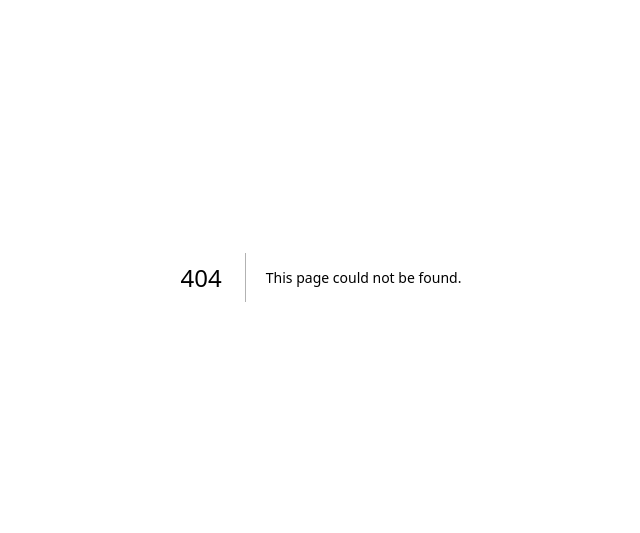
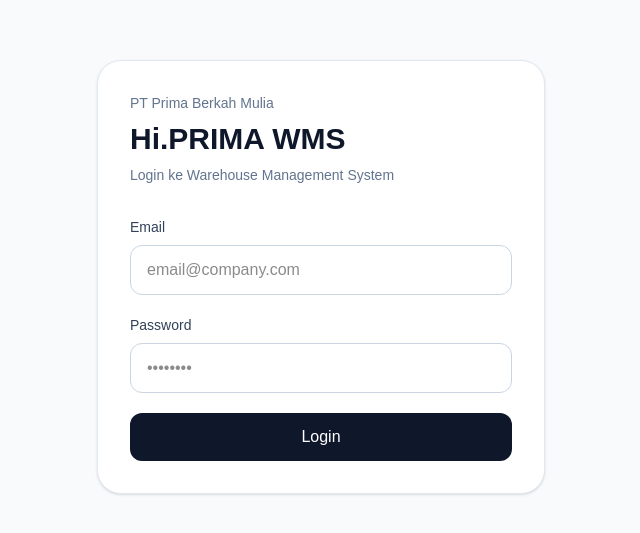
Before and after one commit to jefinch90/hiprima-wms, a Next.js app in the folder web/: page /login in a window 1280 px wide. Before the commit this address had no page. Shown: the part 123-656 px from the top of the page, without its empty margins (319-959 px from the left). Built offline with nearby package versions, Linux system fonts and the light colour scheme; no server answers.

Commit message:
Connect dashboard to live Supabase data

```diff
--- /dev/null
+++ b/web/app/login/page.tsx
@@ -0,0 +1,102 @@
+"use client";
+
+import { useState } from "react";
+import { useRouter } from "next/navigation";
+import { createClient } from "@/utils/supabase/client";
+
+export default function LoginPage() {
+  const router = useRouter();
+  const supabase = createClient();
+
+  const [email, setEmail] = useState("");
+  const [password, setPassword] = useState("");
+  const [error, setError] = useState("");
+  const [loading, setLoading] = useState(false);
+
+  async function handleLogin(e: React.FormEvent) {
+    e.preventDefault();
+
+    setLoading(true);
+    setError("");
+
+    const { error } = await supabase.auth.signInWithPassword({
+      email,
+      password,
+    });
+
+    if (error) {
+      setError("Email atau password salah.");
+      setLoading(false);
+      return;
+    }
+
+    router.push("/");
+    router.refresh();
+  }
+
+  return (
+    <main className="flex min-h-screen items-center justify-center bg-slate-50 p-6">
+      <div className="w-full max-w-md rounded-3xl border border-slate-200 bg-white p-8 shadow-sm">
+        <div className="mb-8">
+          <p className="text-sm font-medium text-slate-500">
+            PT Prima Berkah Mulia
+          </p>
+
+          <h1 className="mt-2 text-3xl font-bold text-slate-900">
+            Hi.PRIMA WMS
+          </h1>
+
+          <p className="mt-2 text-sm text-slate-500">
+            Login ke Warehouse Management System
+          </p>
+        </div>
+
+        <form onSubmit={handleLogin} className="space-y-5">
+          <div>
+            <label className="mb-2 block text-sm font-medium text-slate-700">
+              Email
+            </label>
+
+            <input
+              type="email"
+              required
+              value={email}
+              onChange={(e) => setEmail(e.target.value)}
+              className="w-full rounded-xl border border-slate-300 px-4 py-3 outline-none focus:border-slate-900"
+              placeholder="email@company.com"
+            />
+          </div>
+
+          <div>
+            <label className="mb-2 block text-sm font-medium text-slate-700">
+              Password
+            </label>
+
+            <input
+              type="password"
+              required
+              value={password}
+              onChange={(e) => setPassword(e.target.value)}
+              className="w-full rounded-xl border border-slate-300 px-4 py-3 outline-none focus:border-slate-900"
+              placeholder="••••••••"
+            />
+          </div>
+
+          {error && (
+            <div className="rounded-xl bg-red-50 px-4 py-3 text-sm text-red-600">
+              {error}
+            </div>
+          )}
+
+          <button
+            type="submit"
+            disabled={loading}
+            className="w-full rounded-xl bg-slate-900 px-4 py-3 font-medium text-white disabled:opacity-60"
+          >
+            {loading ? "Signing in..." : "Login"}
+          </button>
+        </form>
+      </div>
+    </main>
+  );
+}
--- a/web/app/page.tsx
+++ b/web/app/page.tsx
@@ -1,41 +1,140 @@
+import { redirect } from "next/navigation";
+import { createClient } from "@/utils/supabase/server";
+
+export const dynamic = "force-dynamic";
+
+export default async function Home() {
+  const supabase = await createClient();
+
+  // 1. Cek user login
+  const {
+    data: { user },
+  } = await supabase.auth.getUser();
+
+  if (!user) {
+    redirect("/login");
+  }
+
+  // 2. Ambil data inventory + area gudang
+  const { data: stockAreaData, error: stockAreaError } =
+  await supabase.rpc("get_stock_by_area");
+
+  // 3. Hitung jumlah master data
+  const [
+    productsResult,
+    variantsResult,
+    warehousesResult,
+    stockAreasResult,
+  ] = await Promise.all([
+    supabase
+      .from("products")
+      .select("id", { count: "exact", head: true }),
+
+    supabase
+      .from("product_variants")
+      .select("id", { count: "exact", head: true }),
+
+    supabase
+      .from("warehouses")
+      .select("id", { count: "exact", head: true }),
+
+    supabase
+      .from("stock_areas")
+      .select("id", { count: "exact", head: true }),
+  ]);
+
+  if (stockAreaError) {
+  throw new Error(`Stock area error: ${stockAreaError.message}`);
+}
+
+const normalStock = Number(
+  stockAreaData?.find((row) => row.stock_area === "NORMAL")?.total_qty ?? 0
+);
+
+const defectStock = Number(
+  stockAreaData?.find((row) => row.stock_area === "DEFECT")?.total_qty ?? 0
+);
+
+const rejectStock = Number(
+  stockAreaData?.find((row) => row.stock_area === "REJECT")?.total_qty ?? 0
+);
+
+const totalStock = normalStock + defectStock + rejectStock;
+
+  const formatNumber = (value: number) =>
+    value.toLocaleString("id-ID");
+
   const stats = [
     {
       label: "Total Stock",
-    value: "14,886",
+      value: formatNumber(totalStock),
       description: "Seluruh stok gudang",
     },
     {
       label: "Normal",
-    value: "12,562",
+      value: formatNumber(normalStock),
       description: "Stok siap jual",
     },
     {
       label: "Defect",
-    value: "2,321",
+      value: formatNumber(defectStock),
       description: "Stok perlu pengecekan",
     },
     {
       label: "Reject",
-    value: "3",
+      value: formatNumber(rejectStock),
       description: "Stok reject",
     },
   ];
 
   const summary = [
-  { label: "Products", value: "785" },
-  { label: "SKU / Variants", value: "3,743" },
-  { label: "Warehouse", value: "1" },
-  { label: "Stock Areas", value: "3" },
+    {
+      label: "Products",
+      value: formatNumber(productsResult.count ?? 0),
+    },
+    {
+      label: "SKU / Variants",
+      value: formatNumber(variantsResult.count ?? 0),
+    },
+    {
+      label: "Warehouse",
+      value: formatNumber(warehousesResult.count ?? 0),
+    },
+    {
+      label: "Stock Areas",
+      value: formatNumber(stockAreasResult.count ?? 0),
+    },
   ];
 
-export default function Home() {
+  const stockAreaRows = [
+    {
+      area: "NORMAL",
+      description: "Area Stok Normal / Siap Jual",
+      quantity: normalStock,
+    },
+    {
+      area: "DEFECT",
+      description: "Area Stok Defect",
+      quantity: defectStock,
+    },
+    {
+      area: "REJECT",
+      description: "Area Stok Reject",
+      quantity: rejectStock,
+    },
+  ];
+
   return (
     <div className="min-h-screen bg-slate-50 text-slate-900">
       <div className="flex min-h-screen">
-        {/* Sidebar */}
+
+        {/* SIDEBAR */}
         <aside className="hidden w-64 border-r border-slate-200 bg-white p-6 lg:block">
           <div className="mb-10">
-            <div className="text-xl font-bold tracking-tight">Hi.PRIMA</div>
+            <div className="text-xl font-bold tracking-tight">
+              Hi.PRIMA
+            </div>
+
             <div className="text-sm text-slate-500">
               Warehouse Management System
             </div>
@@ -68,9 +167,10 @@
           </nav>
         </aside>
 
-        {/* Main Content */}
+        {/* MAIN */}
         <main className="flex-1 p-6 md:p-10">
           <div className="mx-auto max-w-7xl">
+
             <header className="mb-8 flex flex-col gap-3 md:flex-row md:items-end md:justify-between">
               <div>
                 <p className="mb-1 text-sm font-medium text-slate-500">
@@ -82,7 +182,7 @@
                 </h1>
 
                 <p className="mt-2 text-sm text-slate-500">
-                  Monitoring stok Hi.PRIMA
+                  Monitoring stok Hi.PRIMA • Live Database
                 </p>
               </div>
 
@@ -91,7 +191,7 @@
               </div>
             </header>
 
-            {/* Stock Cards */}
+            {/* STOCK CARDS */}
             <section className="grid gap-4 sm:grid-cols-2 xl:grid-cols-4">
               {stats.map((item) => (
                 <div
@@ -113,10 +213,13 @@
               ))}
             </section>
 
-            {/* Summary */}
+            {/* SUMMARY */}
             <section className="mt-6 rounded-2xl border border-slate-200 bg-white p-6 shadow-sm">
               <div className="mb-6">
-                <h2 className="text-lg font-semibold">Warehouse Summary</h2>
+                <h2 className="text-lg font-semibold">
+                  Warehouse Summary
+                </h2>
+
                 <p className="text-sm text-slate-500">
                   Ringkasan data master WMS
                 </p>
@@ -128,17 +231,25 @@
                     key={item.label}
                     className="rounded-xl bg-slate-50 p-5"
                   >
-                    <p className="text-sm text-slate-500">{item.label}</p>
-                    <p className="mt-2 text-2xl font-semibold">{item.value}</p>
+                    <p className="text-sm text-slate-500">
+                      {item.label}
+                    </p>
+
+                    <p className="mt-2 text-2xl font-semibold">
+                      {item.value}
+                    </p>
                   </div>
                 ))}
               </div>
             </section>
 
-            {/* Stock Area Table */}
+            {/* STOCK AREA */}
             <section className="mt-6 overflow-hidden rounded-2xl border border-slate-200 bg-white shadow-sm">
               <div className="border-b border-slate-200 p-6">
-                <h2 className="text-lg font-semibold">Stock by Area</h2>
+                <h2 className="text-lg font-semibold">
+                  Stock by Area
+                </h2>
+
                 <p className="text-sm text-slate-500">
                   Kondisi stok berdasarkan area gudang
                 </p>
@@ -148,8 +259,14 @@
                 <table className="w-full text-left text-sm">
                   <thead className="bg-slate-50 text-slate-500">
                     <tr>
-                      <th className="px-6 py-4 font-medium">Area</th>
-                      <th className="px-6 py-4 font-medium">Description</th>
+                      <th className="px-6 py-4 font-medium">
+                        Area
+                      </th>
+
+                      <th className="px-6 py-4 font-medium">
+                        Description
+                      </th>
+
                       <th className="px-6 py-4 text-right font-medium">
                         Quantity
                       </th>
@@ -157,39 +274,26 @@
                   </thead>
 
                   <tbody className="divide-y divide-slate-100">
-                    <tr>
-                      <td className="px-6 py-4 font-medium">NORMAL</td>
+                    {stockAreaRows.map((item) => (
+                      <tr key={item.area}>
+                        <td className="px-6 py-4 font-medium">
+                          {item.area}
+                        </td>
+
                         <td className="px-6 py-4 text-slate-500">
-                        Area Stok Normal / Siap Jual
+                          {item.description}
                         </td>
+
                         <td className="px-6 py-4 text-right font-semibold">
-                        12,562
+                          {formatNumber(item.quantity)}
                         </td>
                       </tr>
-
-                    <tr>
-                      <td className="px-6 py-4 font-medium">DEFECT</td>
-                      <td className="px-6 py-4 text-slate-500">
-                        Area Stok Defect
-                      </td>
-                      <td className="px-6 py-4 text-right font-semibold">
-                        2,321
-                      </td>
-                    </tr>
-
-                    <tr>
-                      <td className="px-6 py-4 font-medium">REJECT</td>
-                      <td className="px-6 py-4 text-slate-500">
-                        Area Stok Reject
-                      </td>
-                      <td className="px-6 py-4 text-right font-semibold">
-                        3
-                      </td>
-                    </tr>
+                    ))}
                   </tbody>
                 </table>
               </div>
             </section>
+
           </div>
         </main>
       </div>
--- a/web/package.json
+++ b/web/package.json
@@ -9,6 +9,8 @@
     "lint": "eslint"
   },
   "dependencies": {
+    "@supabase/ssr": "^0.12.7",
+    "@supabase/supabase-js": "^2.116.0",
     "next": "16.3.5",
     "react": "19.2.8",
     "react-dom": "19.2.8"
--- /dev/null
+++ b/web/utils/supabase/client.ts
@@ -0,0 +1,8 @@
+import { createBrowserClient } from "@supabase/ssr";
+
+export function createClient() {
+  return createBrowserClient(
+    process.env.NEXT_PUBLIC_SUPABASE_URL!,
+    process.env.NEXT_PUBLIC_SUPABASE_PUBLISHABLE_KEY!
+  );
+}
--- /dev/null
+++ b/web/utils/supabase/server.ts
@@ -0,0 +1,27 @@
+import { createServerClient } from "@supabase/ssr";
+import { cookies } from "next/headers";
+
+export async function createClient() {
+  const cookieStore = await cookies();
+
+  return createServerClient(
+    process.env.NEXT_PUBLIC_SUPABASE_URL!,
+    process.env.NEXT_PUBLIC_SUPABASE_PUBLISHABLE_KEY!,
+    {
+      cookies: {
+        getAll() {
+          return cookieStore.getAll();
+        },
+        setAll(cookiesToSet) {
+          try {
+            cookiesToSet.forEach(({ name, value, options }) => {
+              cookieStore.set(name, value, options);
+            });
+          } catch {
+            // Aman diabaikan jika dipanggil dari Server Component
+          }
+        },
+      },
+    }
+  );
+}
```
Also changed, not shown: 1 other file (tests, documents, lock files or other folders). Lines whose indentation alone changed are shown as unchanged.
